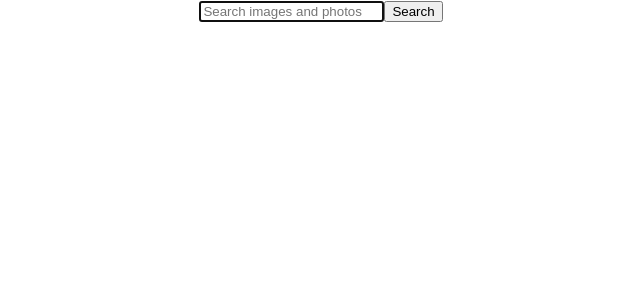
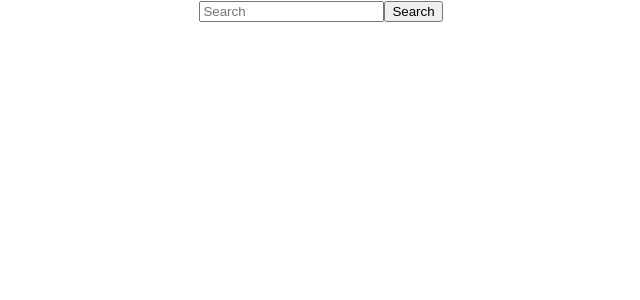
Before and after one commit to MykhailoTarasov/goit-react-hw-03-image-finder, a React (Create React App) app: page / in a window 1280 px wide. Shown: the top 300 px of the page, without its empty margins (319-959 px from the left). Built offline with nearby package versions, Linux system fonts and the light colour scheme.

Commit message:
cant find mistake delete everething

```diff
--- a/src/components/App.jsx
+++ b/src/components/App.jsx
@@ -10,7 +10,7 @@ import Button from './Button/Button';
 class App extends Component {
   state = {
     items: [],
-    searchValue: '',
+    query: '',
     page: 1,
     loading: false,
     loadMore: false,
@@ -19,7 +19,7 @@ class App extends Component {
 
   handleSubmit = searchName => {
     this.setState(() => ({
-      searchValue: searchName,
+      query: searchName,
       items: [],
       page: 1,
       loadMore: false,
@@ -31,11 +31,11 @@ class App extends Component {
   };
 
   async componentDidUpdate(prevProps, prevState) {
-    const { searchValue, page } = this.state;
+    const { query, page } = this.state;
     try {
-      if (prevState.searchValue !== searchValue || page !== prevState.page) {
+      if (prevState.query !== query || page !== prevState.page) {
         this.setState({ loading: true, error: false });
-        const searchImg = await fechServisSearchImg(searchValue, page);
+        const searchImg = await fechServisSearchImg(query, page);
 
         this.setState({
           items:
@@ -44,7 +44,7 @@ class App extends Component {
               : [...prevState.items, ...searchImg.hits],
           loading: false,
           error: false,
-          loadMore: this.state.page < Math.ceil(searchImg.totalHits / 12),
+          loadMore: page < Math.ceil(searchImg.totalHits / 12),
         });
       }
     } catch (error) {
@@ -63,7 +63,7 @@ class App extends Component {
 
         {loading && items.length === 0 && <Loader />}
 
-        {loadMore && <Button onClickButton={this.handlerButton} />}
+        {loadMore && <Button onClickButton={this.handleButton} />}
 
         {error && <span>Error! Please, reload this page!</span>}
       </Layout>
--- a/src/components/ImageGallery/ImageGallery.js
+++ b/src/components/ImageGallery/ImageGallery.js
@@ -3,10 +3,12 @@ import ImageGalleryItem from '../ImageGalleryItem/ImageGalleryItem';
 const ImageGallery = ({ galleryItems }) => {
   return (
     <ul>
-      {galleryItems.map(item => (
-        <ImageGalleryItem key={item.id} searchImage={item}/>
-      ))}
-    </ul>
+    {galleryItems.map(item => (
+      <li key={item.id}>
+        <ImageGalleryItem image={item} />
+      </li>
+    ))}
+  </ul>
   );
 };
 
--- a/src/components/ImageGalleryItem/ImageGalleryItem.js
+++ b/src/components/ImageGalleryItem/ImageGalleryItem.js
@@ -1,5 +1,5 @@
 import { Component } from 'react';
-import Modal from 'react-modal';
+import { Modal } from 'components/Modal/Modal';
 
 const customStyles = {
   content: {
@@ -11,8 +11,6 @@ const customStyles = {
     transform: 'translate(-50%, -50%)',
   },
 };
-
-Modal.setAppElement('#root');
 
 class ImageGalleryItem extends Component {
   state = {
@@ -30,7 +28,7 @@ class ImageGalleryItem extends Component {
   };
 
   render() {
-    const { id, webformatURL, tags, largeImageURL } = this.props.searchImage;
+    const { id, webformatURL, tags, largeImageURL } = this.props.image;
     const { isModalOpen } = this.state;
 
     return (
--- a/src/components/Modal/Modal.js
+++ b/src/components/Modal/Modal.js
@@ -0,0 +1,22 @@
+import React from 'react';
+import ModalComponent from 'react-modal';
+
+ModalComponent.setAppElement('#root');
+
+export const Modal = ({
+  isOpen,
+  onRequestClose,
+  style,
+  contentLabel,
+  largeImageURL,
+}) => (
+  <ModalComponent
+    isOpen={isOpen}
+    onRequestClose={onRequestClose}
+    style={style}
+    contentLabel={contentLabel}
+
+  >
+    <img className="modal" src={largeImageURL} alt="" width="850" />
+  </ModalComponent>
+);
--- a/src/components/Searchbar/Searchbar.js
+++ b/src/components/Searchbar/Searchbar.js
@@ -1,39 +1,12 @@
-import { Formik } from 'formik';
-import * as Yup from 'yup';
-
-const searchSchema = Yup.object().shape({
-  searchValue: Yup.string()
-    .trim()
-    .min(2, 'Minimum length - 2 characters')
-    .max(20, 'Maximum length - 20 characters'),
-});
-
 const SearchBar = ({ onSubmit }) => {
   return (
-    <header>
-      <Formik
-        initialValues={{ searchValue: '' }}
-        onSubmit={(values, actions) => {
-          const valueSearch = values.searchValue;
-          onSubmit(valueSearch);
-          actions.resetForm();
-        }}
+    <div>
+      <form onSubmit={onSubmit}>
+        <input type="text" name="query" placeholder="Search" />
 
-        validationSchema={searchSchema}
-      >
-        <div>
-          <input
-            type="text"
-            name="searchValue"
-            id="searchValue"
-            placeholder="Search images and photos"
-            autoComplete="off"
-            autoFocus
-          />
-          <button type="submit">Search</button>
-        </div>
-      </Formik>
-    </header>
+        <button>Search</button>
+      </form>
+    </div>
   );
 };
 
```
